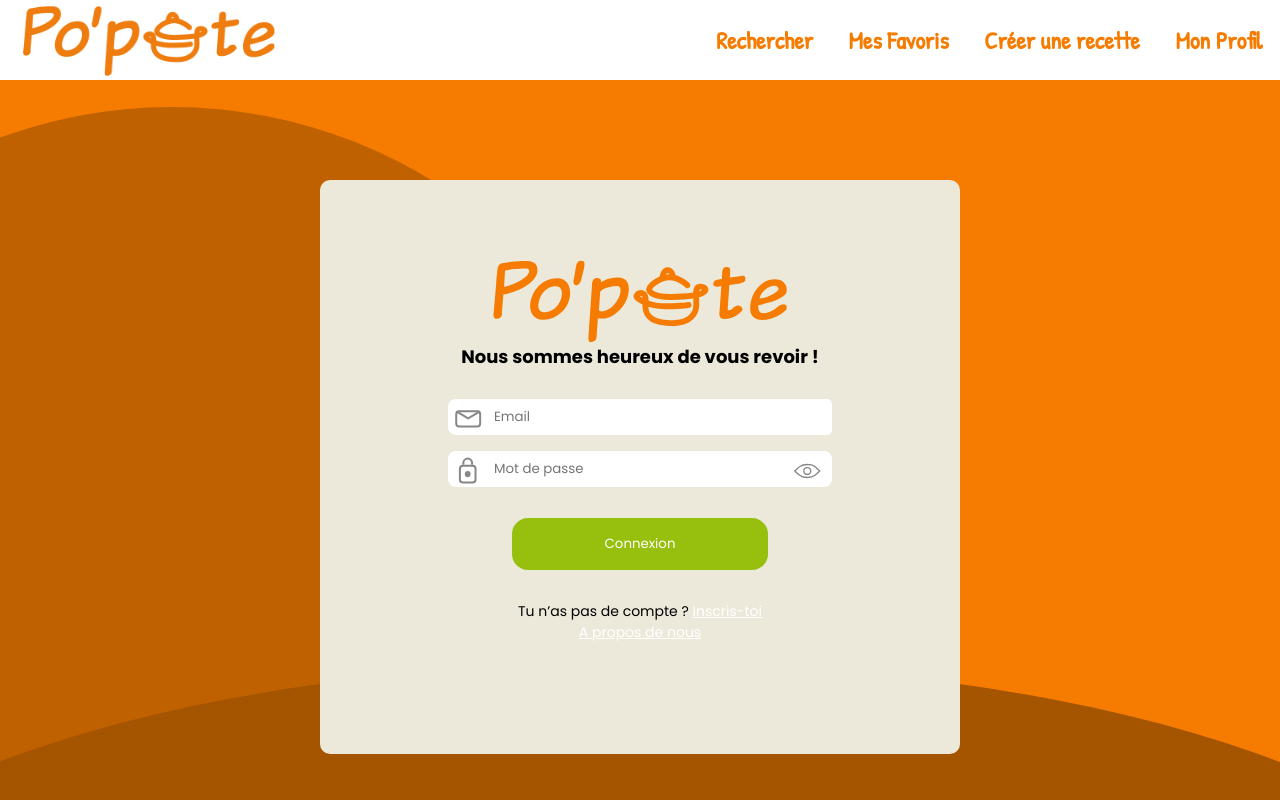
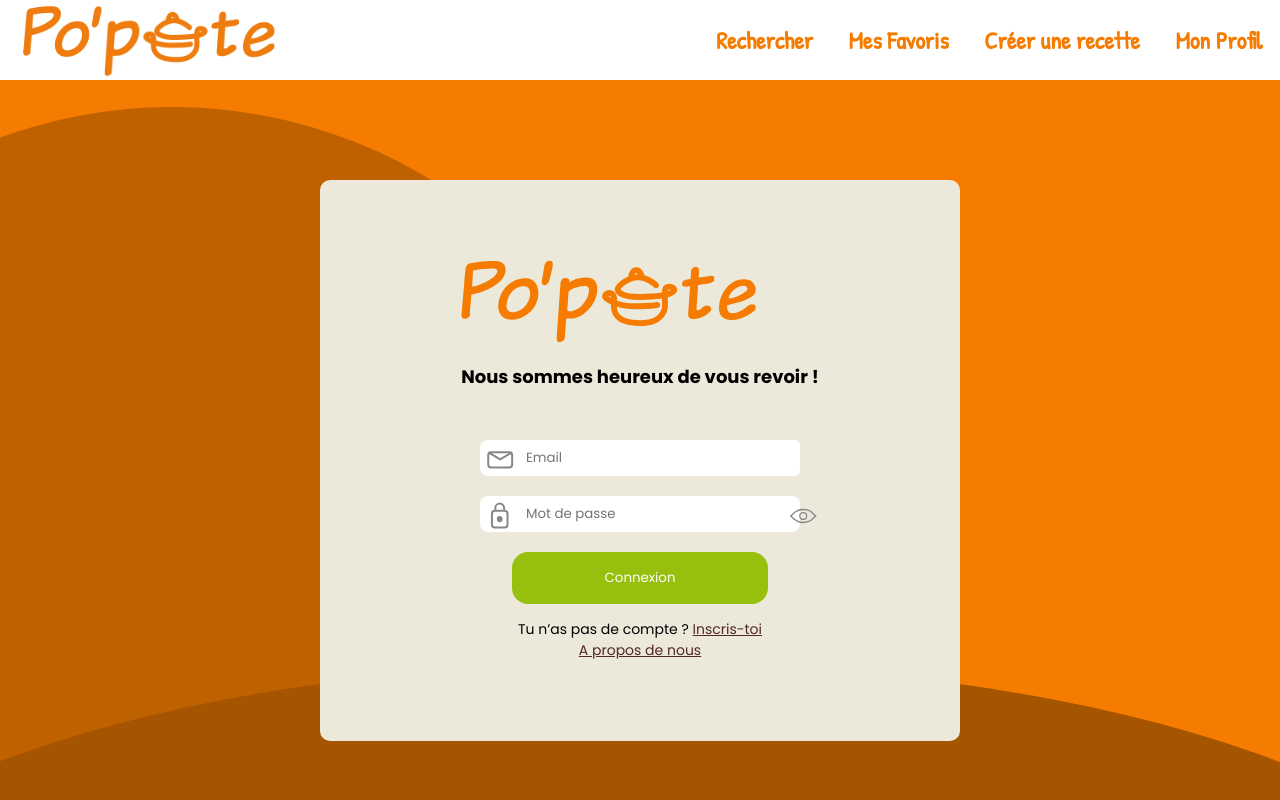
Before and after one commit to WildCodeSchool-2024-02/JS-Nantes-RamCSS-P3-PoPote, a React (Vite) app in the folder client/: page /connexion in a window 1280 px wide. Shown: the top 800 px of the page. Built offline with nearby package versions, Linux system fonts and the light colour scheme.

Commit message:
Finished css and form,  for mobile and desktop

```diff
--- a/client/src/pages/ConnexionPage.jsx
+++ b/client/src/pages/ConnexionPage.jsx
@@ -3,7 +3,8 @@ import { NavLink } from "react-router-dom";
 function ConnexionPage() {
   return (
     <section className="login-page">
-      <div className="desktop-frame-connexion">
+      <div className="desktop-frame-connexion mobile-frame-connexion">
+        <div>
           <img
             src="./src/assets/logo/logo_popote_blanc.svg"
             alt="logo Popote"
@@ -15,9 +16,9 @@ function ConnexionPage() {
             className="logo-orange"
           />
           <h2>Nous sommes heureux de vous revoir !</h2>
-
-        <section className="userform-page login-userform-page">
-          <form className="register-form">
+        </div>
+        <section className="login-userform-page">
+          <form className="login-form">
             <div className="logo-input">
               <img
                 src="./src/assets/logo_form/icon-mail.svg"
@@ -46,7 +47,7 @@ function ConnexionPage() {
               <img
                 src="./src/assets/logo_form/icon-eye.svg"
                 alt="icon eye"
-                className="icon-form"
+                className="icon-form login-eye"
               />
             </div>
 
--- a/client/src/styles/components-styles/user-form.css
+++ b/client/src/styles/components-styles/user-form.css
@@ -65,6 +65,7 @@
 
 .url {
   color: var(--light-font-color);
+  /* color:  --green-font-color: rgb(151, 191, 13); */
 }
 
 @media screen and (min-width: 992px) {
@@ -72,8 +73,12 @@
     width: 30vw;
   }
 
+  .url {
+    color: var(--brown-font-color);
+  }
+
   .logo-input {
-    width: 30vw;
+    width: 25vw;
 
     & input {
       border-radius: 5px;
@@ -88,7 +93,7 @@
   }
 
   .cgu-container {
-    width: 35vw;
+    width: 25vw;
   }
 
   .submit-button {
--- a/client/src/styles/global.css
+++ b/client/src/styles/global.css
@@ -34,6 +34,7 @@
   --light-font-color: white;
   --orange-font-color: rgb(245, 124, 0);
   --gray-font-color: rgb(135, 135, 135);
+  --brown-font-color: rgb(82, 40, 40);
 
   --poppins-font: Poppins;
   --patrick-font: Patrick Hand;
--- a/client/src/styles/pages-styles/connexion-page.css
+++ b/client/src/styles/pages-styles/connexion-page.css
@@ -28,9 +28,22 @@
 }
 
 .login-userform-page {
-  position: fixed;
-  bottom: 1px;
+  position: absolute;
+  bottom: 30px;
   display: flex;
+  left: 5vw;
+  flex-direction: column;
+
+  & .login-form {
+    display: flex;
+    flex-direction: column;
+    align-items: center;
+    gap: 20px;
+
+    & .submit-button {
+      margin-top: 0;
+    }
+  }
 }
 
 @media screen and (min-width: 992px) {
@@ -53,6 +66,15 @@
     margin-top: 100px;
     padding-top: 80px;
     padding-bottom: 80px;
+
+    & h2 {
+      margin-top: 20px;
+    }
+  }
+
+  .login-userform-page {
+    position: static;
+    margin-top: 50px;
   }
 
   .logo-blanc {
@@ -63,8 +85,4 @@
     display: block;
     width: 23vw;
   }
-
-  .login-userform-page {
-    position: relative;
-  }
 }
```
Lines whose indentation alone changed are shown as unchanged.
